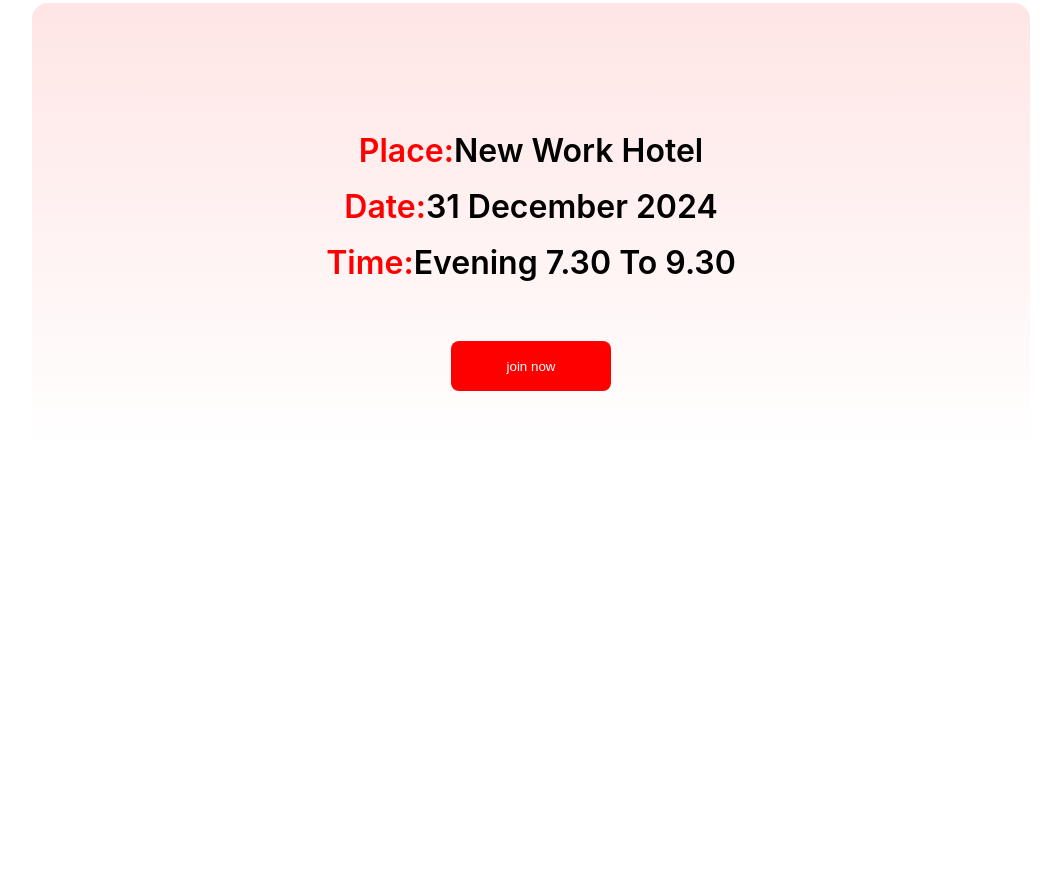
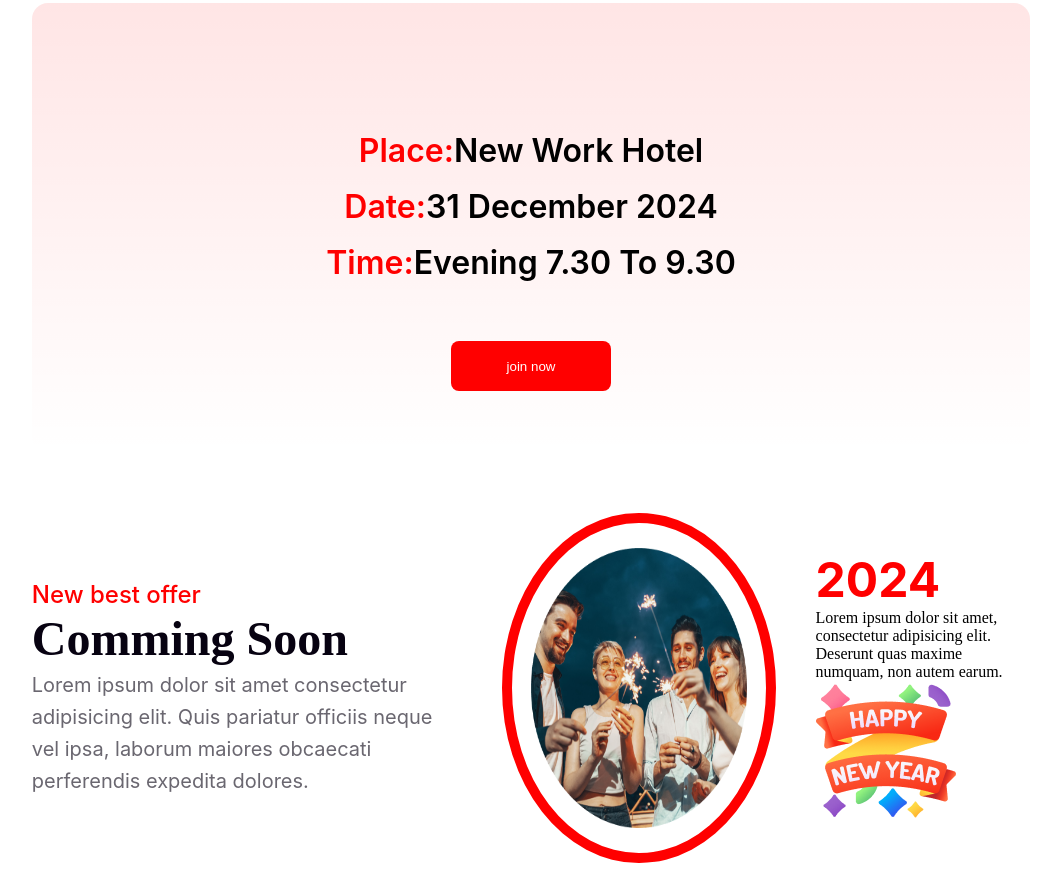
Before and after one commit to shafiul-osd/first-project, a plain HTML site: page index.html in a window 1280 px wide. Shown: the part 1640-2523 px from the top of the page, without its empty margins (109-1170 px from the left). Before the commit the page ends 2153 px from the top, so only its background shows below. Drawn offline with Linux system fonts and the light colour scheme.

Commit message:
added comming soon full section

```diff
--- a/index.html
+++ b/index.html
@@ -1,5 +1,6 @@
 <!DOCTYPE html>
 <html lang="en">
+
 <head>
     <meta charset="UTF-8">
     <meta name="viewport" content="width=device-width, initial-scale=1.0">
@@ -7,6 +8,7 @@
     <link rel="stylesheet" href="new.css">
     <link rel="icon" type="image/x-icon" href="./icons8-favicon-24.png">
 </head>
+
 <body>
     <header>
         <div class="container">
@@ -40,7 +42,8 @@
                 <div class="mid-night-bg-img-flex-item">
                     <div class="mid-night-text">
                         <h2 class="mid-title">Welcome to midnight party</h2>
-                    <p class="mid-title-p">Lorem ipsum dolor, sit amet consectetur adipisicing elit. Eligendi earum ab maiores excepturi ex est adipisci repellat amet blanditiis totam.</p>
+                        <p class="mid-title-p">Lorem ipsum dolor, sit amet consectetur adipisicing elit. Eligendi earum
+                            ab maiores excepturi ex est adipisci repellat amet blanditiis totam.</p>
                         <button class="button">join now</button>
                     </div>
                     <div class="mid-night-side-img">
@@ -59,9 +62,29 @@
                 <button class="red-button">join now</button>
             </div>
         </section>
+        <section class="comming-soon">
+            <div class="best-offers">
+                <div class="left-text-best-offers">
+                    <p class="best-offers-title">New best offer</p>
+                    <h2 class="best-offers-sub-title">comming soon</h2>
+                    <p class="best-offers-p">Lorem ipsum dolor sit amet consectetur adipisicing elit. Quis pariatur officiis neque vel ipsa,
+                        laborum maiores obcaecati perferendis expedita dolores.</p>
+                </div>
+                <div class="best-offer-img">
+                    <img src="Ellipse 1.png" alt="">
+                </div>
+                <div class="right-text-best-offers">
+                    <h2 class="year">2024</h2>
+                    <p>Lorem ipsum dolor sit amet, consectetur adipisicing elit. Deserunt quas maxime numquam, non autem earum.</p>
+                    <img src="Group 96.png" alt="">
+                </div>
+            </div>
+        </section>
+
     </main>
     <footer>
 
     </footer>
 </body>
+
 </html>
--- a/new.css
+++ b/new.css
@@ -224,3 +224,79 @@ header {
     border: none;
     outline: none;
 }
+
+.comming-soon {
+    width: 78%;
+    margin: 20px auto;
+    gap: 30px;
+}
+
+.best-offer-img img {
+    width: 85%;
+    height: 85%;
+
+
+
+}
+
+.best-offer-img {
+    border: 10px solid red;
+    border-radius: 100%;
+    width: 850px;
+    height: 350px;
+    display: flex;
+    align-items: center;
+    justify-content: center;
+    margin: 0px 30px;
+
+}
+
+
+
+
+.best-offers {
+    display: flex;
+    justify-content: space-between;
+    align-items: center;
+    gap: 10px;
+}
+
+.best-offers-title {
+    color: rgb(255, 0, 0);
+    font-family: Inter;
+    font-size: 24px;
+    font-weight: 500;
+    line-height: 29px;
+    letter-spacing: 0%;
+
+}
+
+.best-offers-sub-title {
+    color: rgb(7, 2, 17);
+    font-family: Merriweather;
+    font-size: 48px;
+    font-weight: 900;
+    line-height: 60px;
+    letter-spacing: 0%;
+    text-transform: capitalize;
+}
+
+.best-offers-p {
+    color: rgba(7, 2, 17, 0.6);
+    font-family: Inter;
+    font-size: 20px;
+    font-weight: 400;
+    line-height: 32px;
+    letter-spacing: 0%;
+
+}
+
+.year {
+    color: rgb(255, 0, 0);
+    font-family: Inter;
+    font-size: 48px;
+    font-weight: 700;
+    line-height: 58px;
+    letter-spacing: 0%;
+
+}
```
Lines whose indentation alone changed are shown as unchanged.
